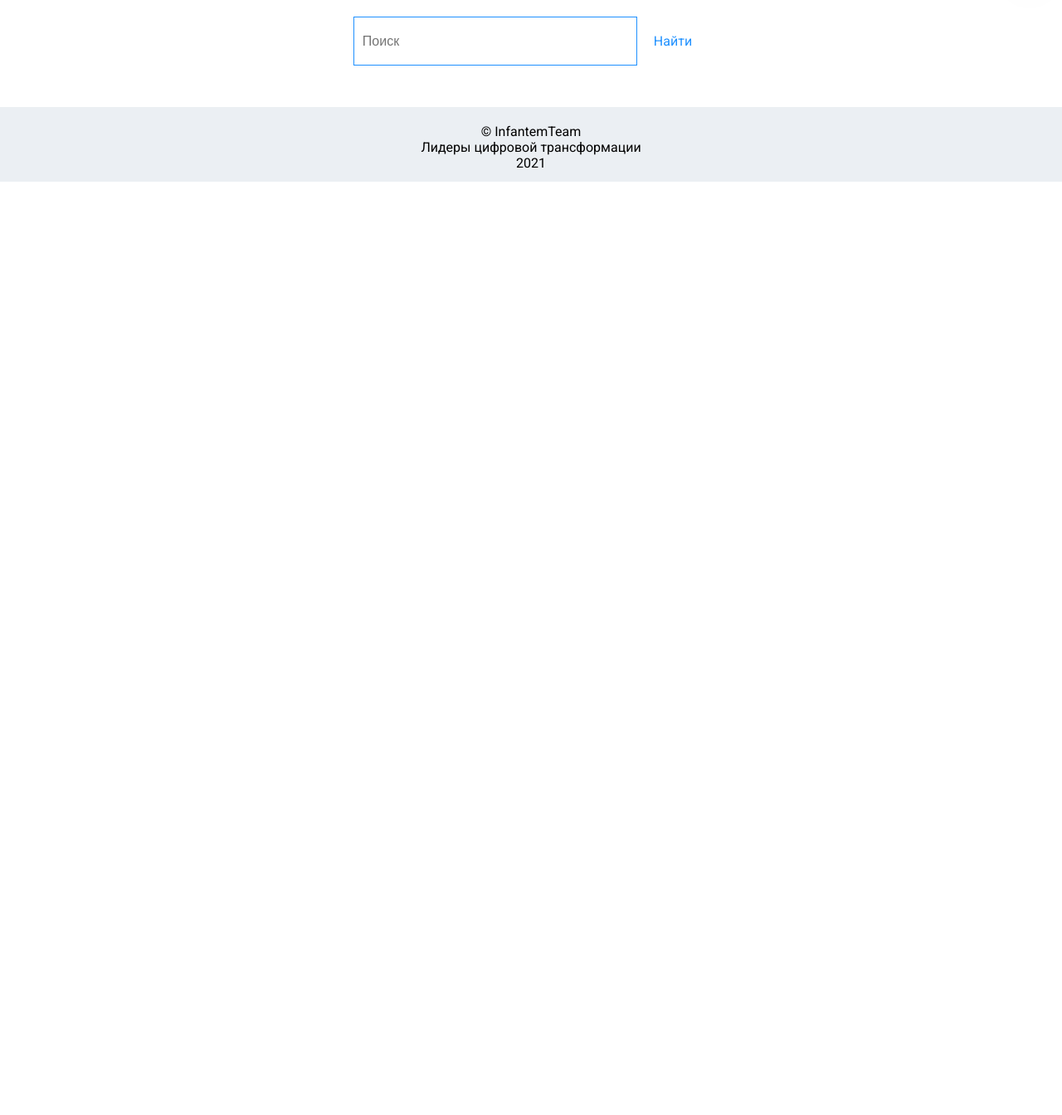
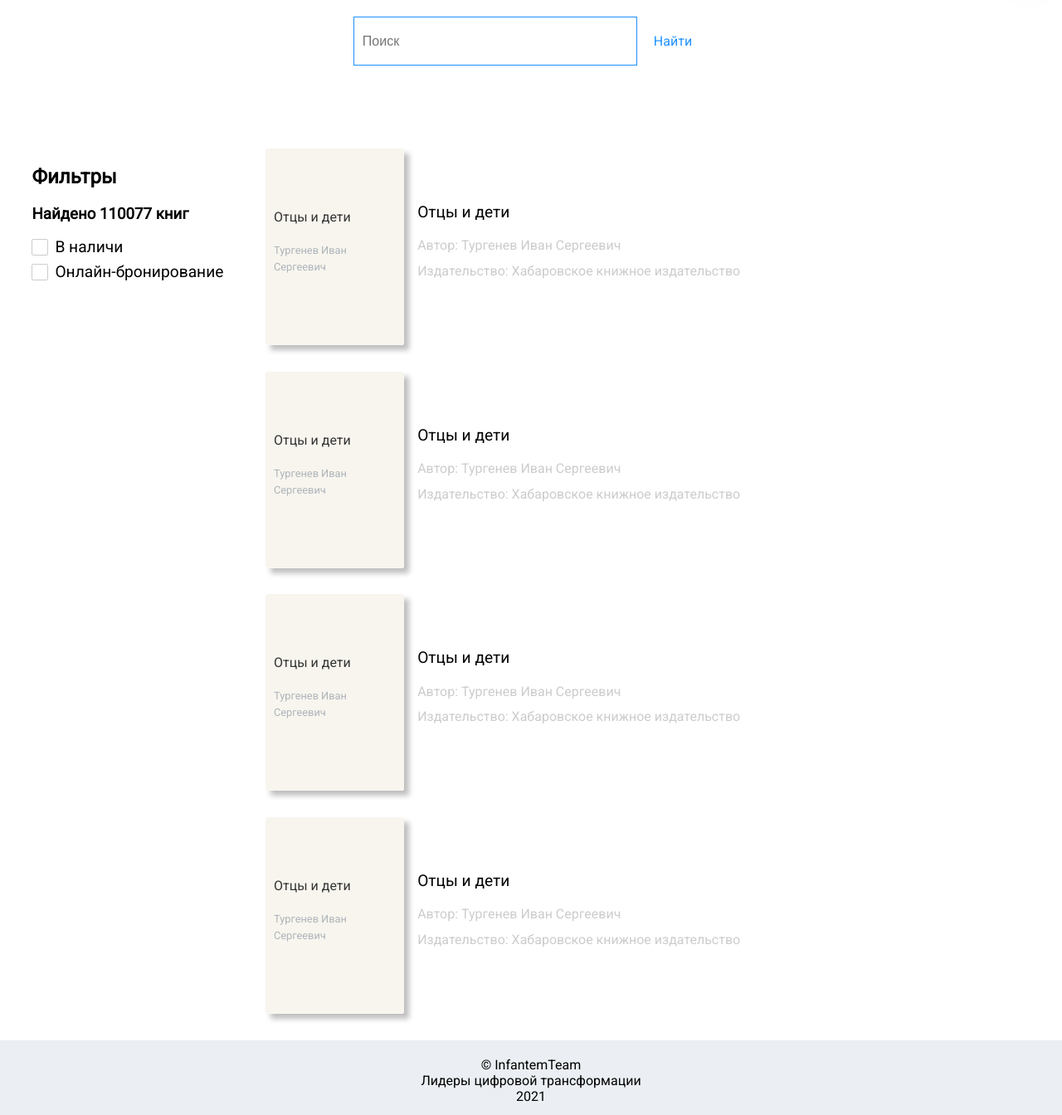
Before and after one commit to InfantemTeam/leaders-2021, a Python web app: template templates/search.html in a window 1280 px wide. Shown: the part 70-1414 px from the top of the page at 83% size. Before the commit the page ends 289 px from the top, so only its background shows below. Run offline with Jinja, Linux system fonts and the light colour scheme; the template is opened without the code that fills it, so the values that code supplies are empty.

Commit message:
Поиск в процессе

```diff
--- a/static/css/search.css
+++ b/static/css/search.css
@@ -2,6 +2,7 @@
 	display: flex;
 	justify-content: center;
 	margin-top: 90px;
+	margin-bottom: 100px;
 	width: 100%;
 	height: auto;
 }
@@ -18,3 +19,134 @@
 	color: #1E90FF;
 	padding: 20px;
 }
+
+.filter{
+	margin-left: 3%;
+	float: left;
+	width: 20%;
+}
+
+.checkbox_filter{
+	margin-bottom: 10px;
+}
+
+.checkbox_text{
+    font-size: 120%;
+}
+
+.checkbox:checked,
+.checkbox:not(:checked)
+{
+    position: absolute;
+    opacity: 0;
+}
+
+.checkbox:checked + label,
+.checkbox:not(:checked) + label {
+    display: inline-block;
+    position: relative;
+    padding-left: 28px;
+    line-height: 20px;
+    cursor: pointer;
+}
+
+.checkbox:checked + label:before,
+.checkbox:not(:checked) + label:before {
+    content: "";
+    position: absolute;
+    left: 0px;
+    top: 0px;
+    width: 18px;
+    height: 18px;
+    border: 1px solid #ccc;
+    background-color: #fff;
+}
+
+.checkbox:checked + label:before,
+.checkbox:not(:checked) + label:before {
+    border-radius: 2px;
+}
+
+.checkbox:checked + label:after,
+.checkbox:not(:checked) + label:after {
+    content: "";
+    position: absolute;
+    -webkit-transition: all 0.2s ease;
+    -moz-transition: all 0.2s ease;
+    -o-transition: all 0.2s ease;
+    transition: all 0.2s ease;
+}
+
+.checkbox:checked + label:after,
+.checkbox:not(:checked) + label:after {
+    left: 3px;
+    top: 4px;
+    width: 10px;
+    height: 5px;
+    border-radius: 1px;
+    border-left: 2px solid #1E90FF;
+    border-bottom: 2px solid #1E90FF;
+    -webkit-transform: rotate(-45deg);
+    -moz-transform: rotate(-45deg);
+    -o-transform: rotate(-45deg);
+    -ms-transform: rotate(-45deg);
+    transform: rotate(-45deg);
+}
+
+.checkbox:not(:checked) + label:after {
+    opacity: 0;
+}
+
+.checkbox:checked + label:after {
+    opacity: 1;
+}
+
+.searching_book{
+	width: 70%;
+	margin-left: 25%;
+	margin-bottom: 100px;
+}
+
+.searching_book_img{
+	width: 20% ;
+	display: inline-block;
+}
+
+.searching_book_img img{
+	width: 100%;
+}
+
+.searching_book_name{
+	color: #333;
+	margin-top: -180px;
+	margin-left: 10px;
+	width: 150px;
+	max-height: 41px;
+	line-height: 20px;
+	overflow: hidden;
+}
+
+.searching_book_author{
+	color: #AEB4BA;
+	font-size: 80%;
+	margin-top: 20px;
+	margin-left: 10px;
+	width: 150px;
+	max-height: 41px;
+	line-height: 20px;
+	overflow: hidden;
+}
+
+.searching_book_info{
+	display: inline-block;
+}
+
+.searching_book_info_title{
+	font-size: 120%;
+	margin-bottom: 5%;
+}
+
+.searching_book_info_line{
+	color: #ccc;
+	margin-bottom: 3%;
+}
--- a/templates/search.html
+++ b/templates/search.html
@@ -16,4 +16,68 @@
 		<input type="text" name="search" class="search_input" placeholder="Поиск">
 		<div class="search_button">Найти</div>
 	</div>
+
+	<div class="filter">
+		<h2>Фильтры</h2>
+		<h3>Найдено 110077 книг</h3>
+		<div class="checkbox_filter">
+			<input type="checkbox" id="stock" class="checkbox"> <label for="stock" class="checkbox_text">В наличи</label>
+		</div>
+		<div class="checkbox_filter">
+			<input type="checkbox" id="booking" class="checkbox"> <label for="booking" class="checkbox_text">Онлайн-бронирование</label>
+		</div>
+
+	</div>
+
+	<div class="searching_book">
+		<div class="searching_book_img"><img src="static/img/book.svg">
+			<div class="searching_book_name">Отцы и дети</div>
+			<div class="searching_book_author">Тургенев Иван Сергеевич</div>
+		</div>
+		<div class="searching_book_info">
+			<div class="searching_book_info_title">Отцы и дети</div>
+			<div class="searching_book_info_line">Автор: Тургенев Иван Сергеевич</div>
+			<div class="searching_book_info_line">Издательство: Хабаровское книжное издательство
+			</div>
+		</div>
+	</div>
+
+	<div class="searching_book">
+		<div class="searching_book_img"><img src="static/img/book.svg">
+			<div class="searching_book_name">Отцы и дети</div>
+			<div class="searching_book_author">Тургенев Иван Сергеевич</div>
+		</div>
+		<div class="searching_book_info">
+			<div class="searching_book_info_title">Отцы и дети</div>
+			<div class="searching_book_info_line">Автор: Тургенев Иван Сергеевич</div>
+			<div class="searching_book_info_line">Издательство: Хабаровское книжное издательство
+			</div>
+		</div>
+	</div>
+
+	<div class="searching_book">
+		<div class="searching_book_img"><img src="static/img/book.svg">
+			<div class="searching_book_name">Отцы и дети</div>
+			<div class="searching_book_author">Тургенев Иван Сергеевич</div>
+		</div>
+		<div class="searching_book_info">
+			<div class="searching_book_info_title">Отцы и дети</div>
+			<div class="searching_book_info_line">Автор: Тургенев Иван Сергеевич</div>
+			<div class="searching_book_info_line">Издательство: Хабаровское книжное издательство
+			</div>
+		</div>
+	</div>
+
+	<div class="searching_book">
+		<div class="searching_book_img"><img src="static/img/book.svg">
+			<div class="searching_book_name">Отцы и дети</div>
+			<div class="searching_book_author">Тургенев Иван Сергеевич</div>
+		</div>
+		<div class="searching_book_info">
+			<div class="searching_book_info_title">Отцы и дети</div>
+			<div class="searching_book_info_line">Автор: Тургенев Иван Сергеевич</div>
+			<div class="searching_book_info_line">Издательство: Хабаровское книжное издательство
+			</div>
+		</div>
+	</div>
 {% endblock %}
```
